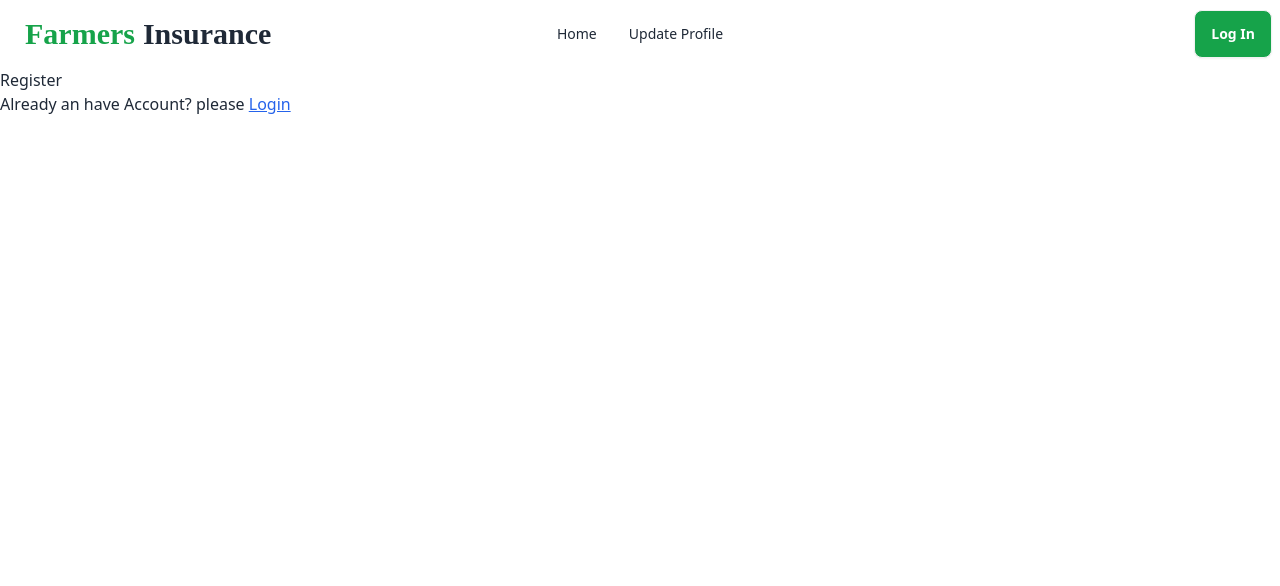
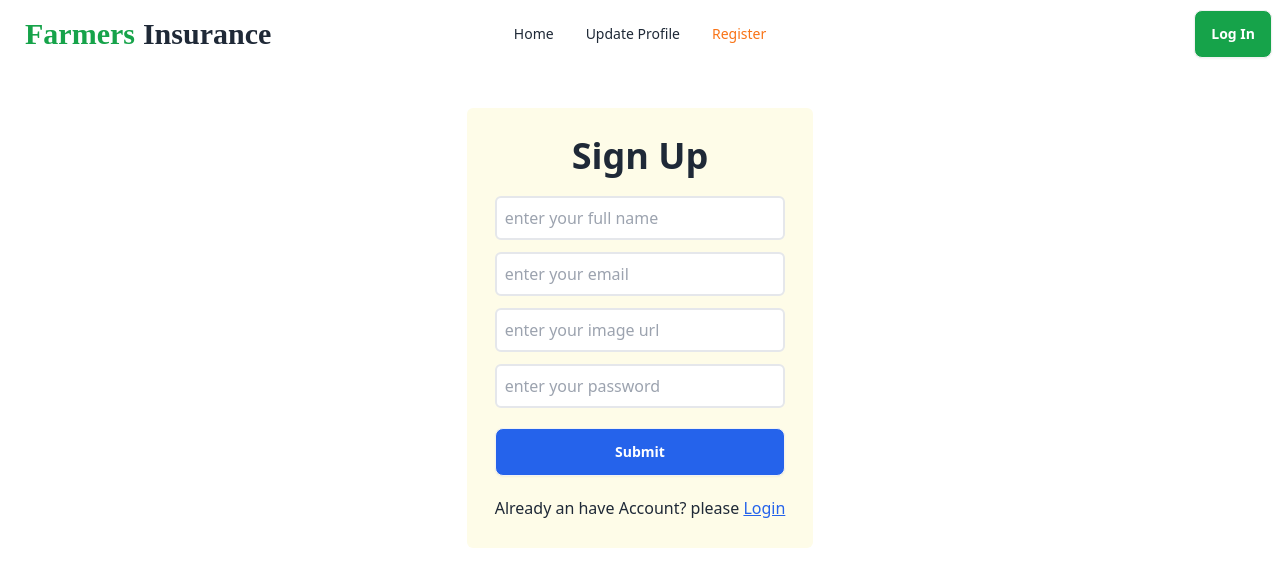
Before and after one commit to jsDeveloper001/farmers-insurance, a React (Vite) app: page /register in a window 1280 px wide. Shown: the top 586 px of the page. Built offline with nearby package versions, Linux system fonts and the light colour scheme; no server answers; a web font is replaced by a local one.

Commit message:
signup and login with email, password. Validate password by RegEx

```diff
--- a/src/Layout/Root.jsx
+++ b/src/Layout/Root.jsx
@@ -6,9 +6,11 @@
 const Root = () => {
     return (
         <div>
-            <Navbar/>
-            <Toaster/>
-            <Outlet />
+            <Navbar />
+            <div className='container mx-auto'>
+                <Toaster />
+                <Outlet />
+            </div>
         </div>
     );
 };
--- a/src/Pages/Login/Login.jsx
+++ b/src/Pages/Login/Login.jsx
@@ -6,12 +6,26 @@
 
 
 const Login = () => {
-    const { GooglSignIn, GithubSignIn, user } = useContext(AuthContext)
+    const { GooglSignIn, GithubSignIn, user, SignInEmailPassword } = useContext(AuthContext)
+
+    // Authenticate by Email and Password
     const HandleSubmit = (e) => {
         e.preventDefault()
         const Email = e.target.email.value;
         const Password = e.target.password.value;
-        console.log(Email, Password)
+        if (!user) {
+            SignInEmailPassword(Email, Password)
+                .then(() => {
+                    toast.success("Successfully logged in")
+                })
+                .catch(error => {
+                    console.log(error)
+                    toast.error("Invalid Email/Password")
+                })
+        }
+        else {
+            toast.error("Already Logged In")
+        }
     }
 
     // Authenticate by Google Account
@@ -20,6 +34,10 @@
             GooglSignIn()
                 .then(() => {
                     toast.success("Successfully logged in with Google")
+                })
+                .catch((error) => {
+                    console.log(error)
+                    toast.error("An error occurred")
                 })
         }
         else {
@@ -36,6 +54,7 @@
                 })
                 .catch(error => {
                     console.log(error)
+                    toast.error("An error occurred")
                 })
         }
         else {
--- a/src/Pages/Register/Register.jsx
+++ b/src/Pages/Register/Register.jsx
@@ -1,12 +1,77 @@
-import React from 'react';
+import { useContext, useState } from 'react';
 import { Link } from 'react-router-dom';
+import { AuthContext } from '../../services/Firebase Authentication/Authentication';
+import toast from 'react-hot-toast';
+import { updateProfile } from 'firebase/auth';
+import auth from '../../services/Firebase/Firebase.config';
 
 const Register = () => {
+    const { SignUpEmailPassword, updateUser, setUpdateUser, user } = useContext(AuthContext)
+    const [error, setError] = useState(null)
+    const HandleSubmit = (e) => {
+        e.preventDefault()
+        setError(null)
+        const Email = e.target.email.value;
+        const Password = e.target.password.value;
+        if (!/(?=.*[A-Z])/.test(Password)) {
+            setError("Must have an Uppercase letter")
+            return
+        }
+        if (!/(?=.*[a-z])/.test(Password)) {
+            setError("Must have a Lowercase letter")
+            return
+        }
+        if (Password.length < 6) {
+            setError("Length must be at least 6 character")
+            return
+        }
+        const Name = e.target.name.value;
+        const Image = e.target.image.value;
+
+        if (!user) {
+            SignUpEmailPassword(Email, Password)
+                .then(() => {
+                    updateProfile(auth.currentUser, {
+                        displayName: Name, photoURL: Image
+                    })
+                        .then(() => {
+                            setUpdateUser(!updateUser)
+                            toast.success("Successfully Register")
+                            toast.success("Successfully logged in")
+                        })
+                        .catch((error) => {
+                            console.log(error)
+                        })
+                })
+                .catch(error => {
+                    console.log(error)
+                    toast.error("try with anther email")
+                })
+        }
+        else {
+            toast.error("Please logout first")
+        }
+    }
     return (
-        <div>
-            Register
-
-            <p>Already an have Account? please <Link to={'/login'} className='underline text-blue-600'>Login</Link></p>
+        <div className='flex justify-center mt-10 h-auto'>
+            <div className='bg-yellow-50 p-7 rounded-md'>
+                <h2 className='text-4xl text-center font-bold'>Sign Up</h2>
+                <div>
+                    <form className='mt-5' onSubmit={HandleSubmit}>
+                        <div className='flex flex-col gap-3'>
+                            <input type="text" className='border-2 p-2 rounded-md focus:outline-blue-400 duration-100' placeholder='enter your full name' name='name' required />
+                            <input type="email" className='border-2 p-2 rounded-md focus:outline-blue-400 duration-100' placeholder='enter your email' name='email' required />
+                            <input type="url" className='border-2 p-2 rounded-md focus:outline-blue-400 duration-100' placeholder='enter your image url' name='image' />
+                            <input type="password" className='border-2 p-2 rounded-md focus:outline-blue-400 duration-100' placeholder='enter your password' name='password' required />
+                            {
+                                error && <p className='text-red-500'>{error}</p>
+                            }
+                            <button className='btn bg-blue-600 text-white font-semibold mt-2'>Submit</button>
+                        </div>
+                    </form>
+                </div>
+                <p className='mt-5'>Already an have Account? please <Link to={'/login'} className='underline text-blue-600'>Login</Link></p>
+            </div>
         </div>
     );
 };
--- a/src/Routes/Routes.jsx
+++ b/src/Routes/Routes.jsx
@@ -25,7 +25,7 @@
                 element: <Login />
             },
             {
-                path: 'register',
+                path: '/register',
                 element: <Register />
             }
         ]
--- a/src/components/Navbar/Navbar.jsx
+++ b/src/components/Navbar/Navbar.jsx
@@ -1,10 +1,11 @@
-import { useContext } from 'react';
+import { useContext, useState } from 'react';
 import { Link, NavLink } from 'react-router-dom';
 import { AuthContext } from '../../services/Firebase Authentication/Authentication';
 import toast from 'react-hot-toast';
 
 const Navbar = () => {
     const { user, LogOut } = useContext(AuthContext)
+
     const HandleLogout = () => {
         LogOut()
             .then(() => {
@@ -40,13 +41,20 @@
                     <li>
                         <NavLink to={'/updateProfile'} className={({ isActive }) => isActive ? "text-orange-500" : ""}>Update Profile</NavLink>
                     </li>
+                    <li>
+                        <NavLink to={'/register'} className={({ isActive }) => isActive ? "text-orange-500" : ""}>Register</NavLink>
+                    </li>
                 </ul>
             </div>
-            <div className="navbar-end gap-2">
+            <div className="navbar-end">
                 {user ?
-                    <div className='flex items-center gap-10'>
-                        <p>{user.displayName}</p>
-                        <button className='btn text-white bg-red-600' onClick={HandleLogout}>Logout</button>
+                    <div className='flex items-center gap-2'>
+                        <div className="avatar tooltip tooltip-bottom" data-tip={user.displayName}>
+                            <div className="w-12 rounded-full ring ring-primary ring-offset-base-100 ring-offset-[0.5px]">
+                                <img src={user.photoURL} alt='User Profiile' />
+                            </div>
+                        </div>
+                        <button className={`btn text-white bg-red-600`} onClick={HandleLogout}>Logout</button>
                     </div>
                     :
                     <Link to={'/login'} className="btn text-white bg-green-600">Log In</Link>}
--- a/src/services/Firebase Authentication/Authentication.jsx
+++ b/src/services/Firebase Authentication/Authentication.jsx
@@ -1,4 +1,4 @@
-import { GithubAuthProvider, GoogleAuthProvider, onAuthStateChanged, signInWithPopup, signOut } from 'firebase/auth';
+import { GithubAuthProvider, GoogleAuthProvider, createUserWithEmailAndPassword, onAuthStateChanged, signInWithEmailAndPassword, signInWithPopup, signOut } from 'firebase/auth';
 import { children, createContext, useEffect, useState } from 'react';
 import auth from '../Firebase/Firebase.config';
 
@@ -6,6 +6,7 @@
 const Authentication = ({ children }) => {
     // console.log(children)
     const [user, setUser] = useState(null)
+    const [updateUser, setUpdateUser] = useState(false)
 
     const googleProvider = new GoogleAuthProvider();
     const githubProvider = new GithubAuthProvider();
@@ -15,6 +16,12 @@
     }
     const GithubSignIn = () => {
         return signInWithPopup(auth, githubProvider)
+    }
+    const SignUpEmailPassword = (email, password) => {
+        return createUserWithEmailAndPassword(auth, email, password);
+    }
+    const SignInEmailPassword = (email, password) => {
+        return signInWithEmailAndPassword(auth, email, password)
     }
     const LogOut = () => {
         return signOut(auth)
@@ -32,12 +39,16 @@
         return () => {
             unSubscribe()
         }
-    })
+    }, [updateUser])
 
     const authInformation = {
         GooglSignIn,
         GithubSignIn,
         user,
+        SignUpEmailPassword,
+        SignInEmailPassword,
+        updateUser,
+        setUpdateUser,
         LogOut
     }
     return (
```
